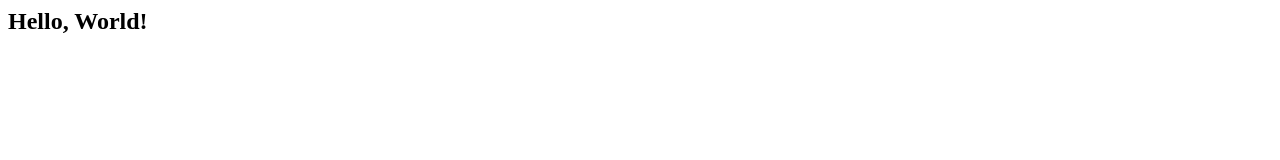
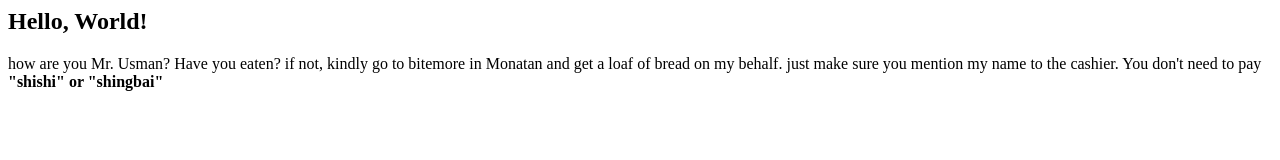
Before and after one commit to Adidem-dev/level-up, a plain HTML site: page index.html in a window 1280 px wide. Drawn offline with Linux system fonts and the light colour scheme.

Commit message:
modified index

```diff
--- a/index.html
+++ b/index.html
@@ -1 +1,10 @@
 <h2>Hello, World!</h2>
+<p>how are you Mr. Usman? Have you eaten?
+if not, kindly go to bitemore in Monatan and
+get a loaf of bread on my behalf. just make sure
+you mention my name to the cashier.
+You don't need to pay <b>"shishi" or "shingbai"</b>
+</p>
+
+
+</p>
```
